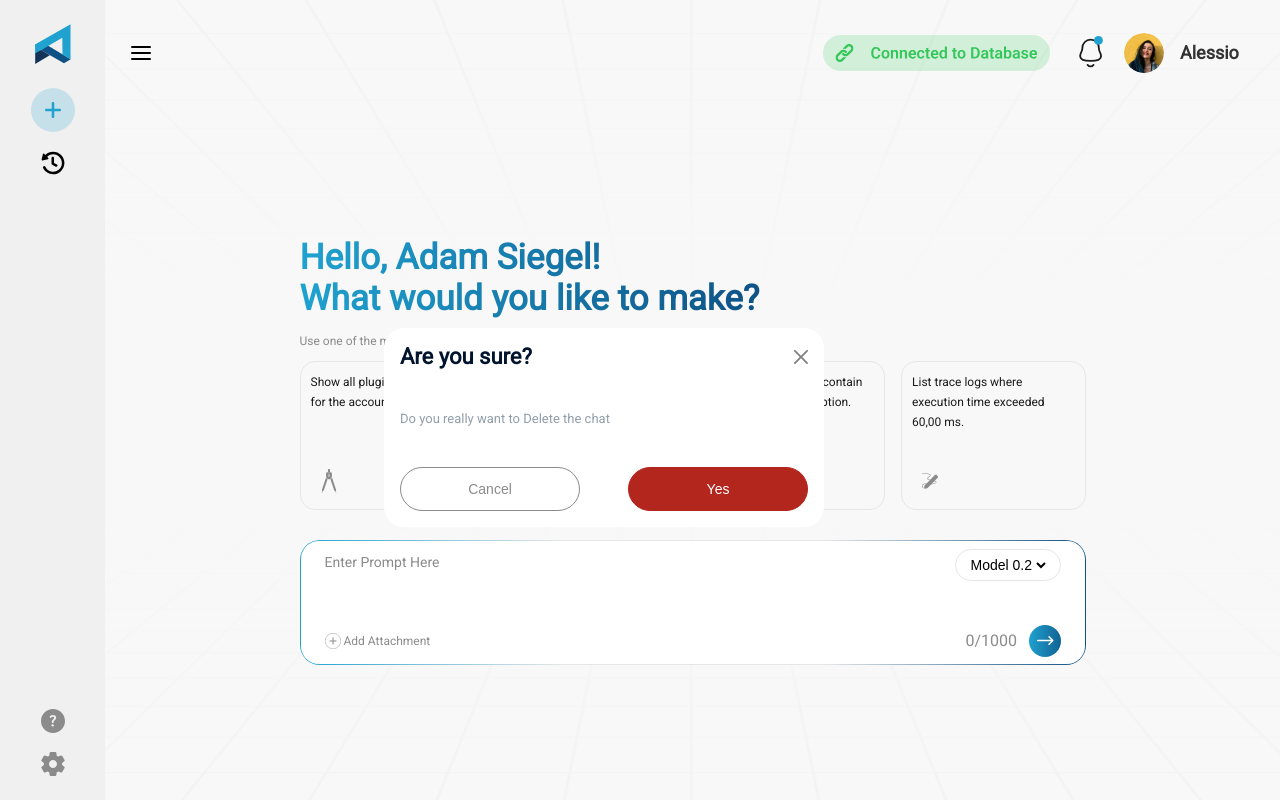
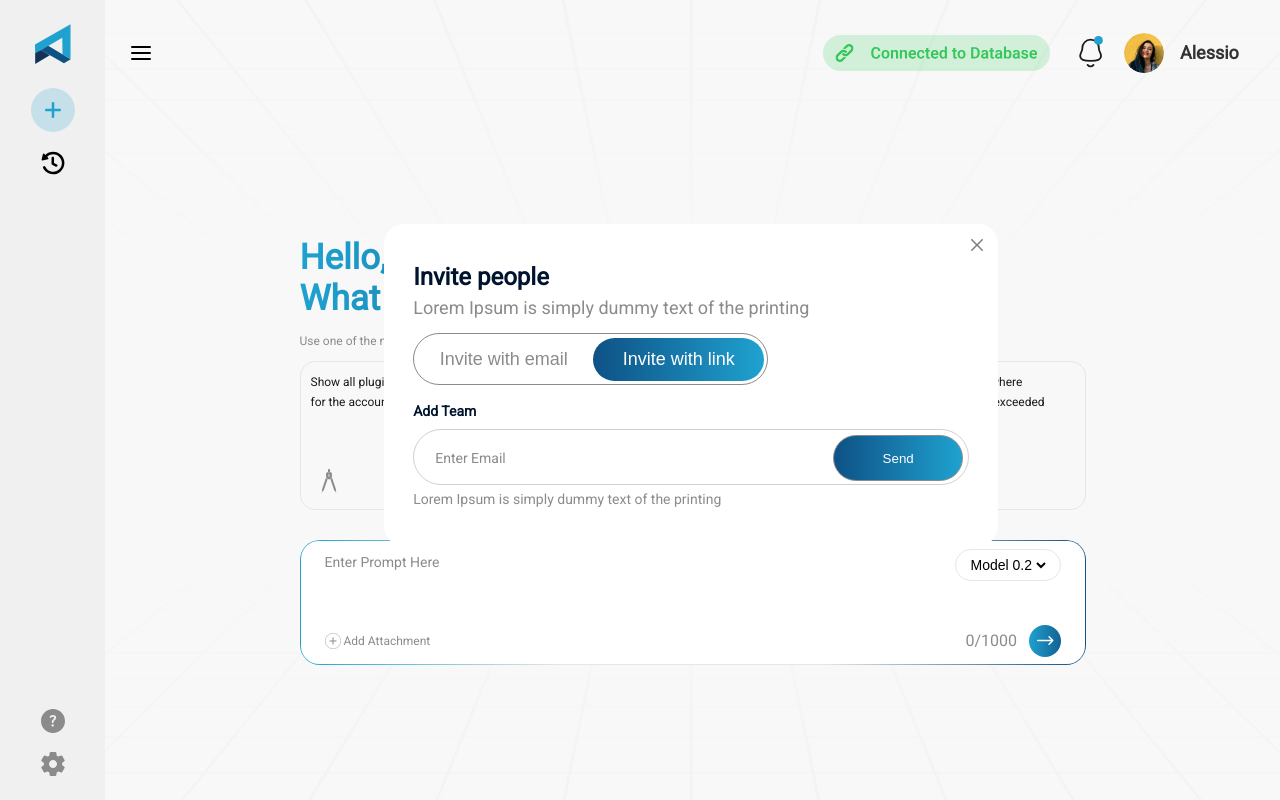
Before and after one commit to Harsh-Panghal/React_Project, a React (Vite) app in the folder react-homepage/Build-landingpage/: page / in a window 1280 px wide. Built offline with nearby package versions, Linux system fonts and the light colour scheme.

Commit message:
done-invite-card

```diff
--- a/react-homepage/Build-landingpage/src/App.css
+++ b/react-homepage/Build-landingpage/src/App.css
@@ -10,11 +10,11 @@
 .delete-chat-acct-card {
   position: absolute;
   top: 41%;
-  left: 30%;
+  left: 32%;
   width: 440px;
   height: 199px;
   background-color: rgba(255, 255, 255, 1);
-  display: flex;
+  display: none;
 
   flex-direction: column;
   justify-content: space-between;
@@ -63,6 +63,125 @@
   border-color: rgba(179, 38, 30, 1);
   font-size: 14px;
   font-weight: 500;
+}
+
+.invite-card {
+  position: absolute;
+  z-index: 5;
+  top: 28%;
+  left: 30%;
+  background-color: rgba(255, 255, 255, 1);
+  width: 614px;
+  border: 2px solid rgba(255, 255, 255, 1);
+  height: 322px;
+  border-radius: 20px;
+  padding: 2rem 1.7rem;
+  justify-content: space-evenly;
+  display: flex;
+  flex-direction: column;
+}
+.invite-card > img {
+  position: absolute;
+  right: 13px;
+  top: 13px;
+  width: 12px;
+  height: 12px;
+}
+.invite-card > h2 {
+  font-size: 24px;
+  color: rgba(0, 20, 45, 1);
+}
+.invite-card > h2 + p {
+  font-size: 18px;
+  color: rgba(139, 139, 139, 1);
+  font-weight: 400;
+}
+.invite-card > .invite-btn {
+  width: 355px;
+  height: 52px;
+  border: 1px solid rgba(139, 139, 139, 1);
+  border-radius: 75px;
+  padding: 4px;
+  margin-top: 10px;
+}
+.invite-card > .invite-btn > button {
+  width: 171px;
+  height: 43px;
+  border: none;
+  background-color: rgba(255, 255, 255, 1);
+  border-radius: 75px;
+  font-size: 18px;
+  font-weight: 500;
+  color: rgba(139, 139, 139, 1);
+}
+.invite-card > .invite-btn > button:hover {
+  cursor: pointer;
+}
+/* .invite-card>.invite-btn>.email{
+  background: linear-gradient(to left,rgba(31, 162, 208, 1),rgba(14, 81, 133, 1));
+  color: rgba(255, 255, 255, 1);
+} */
+.invite-card > .invite-btn > .link {
+  background: linear-gradient(
+    to left,
+    rgba(31, 162, 208, 1),
+    rgba(14, 81, 133, 1)
+  );
+  color: rgba(255, 255, 255, 1);
+}
+
+.invite-card > .invite-btn > .link {
+  position: relative;
+  left: 4px;
+}
+.invite-card > span {
+  font-size: 14px;
+  font-weight: 600;
+  color: rgba(0, 20, 45, 1);
+  margin-top: 12px;
+}
+.invite-card > .email-input {
+  width: 556px;
+  height: 56px;
+  padding: 5px;
+  border: 1px solid rgba(27, 27, 27, 0.2);
+  border-radius: 75px;
+  margin-top: 5px;
+}
+.invite-card > .email-input > input {
+  width: 398px;
+  height: 46px;
+  border: none;
+  outline: none;
+  border-radius: 25px;
+  margin-left: 1rem;
+}
+.invite-card > .email-input > input::placeholder {
+  color: rgba(139, 139, 139, 1);
+  font-size: 14px;
+  font-weight: 400;
+  font-family: "Roboto", sans-serif;
+  line-height: 26px;
+}
+.invite-card > .email-input > .send-btn {
+  width: 130px;
+  height: 46px;
+  border-radius: 75px;
+  border: 1px solid rgba(139, 139, 139, 1);
+  background: linear-gradient(
+    to left,
+    rgba(31, 162, 208, 1),
+    rgba(14, 81, 133, 1)
+  );
+  color: rgba(255, 255, 255, 1);
+}
+.invite-card > .email-input > .send-btn:hover {
+  cursor: pointer;
+}
+.invite-card > .email-input + p {
+  font-size: 14px;
+  font-weight: 400;
+  color: rgba(139, 139, 139, 1);
 }
 .expanded-sidebar {
   width: 270px;
@@ -290,7 +409,7 @@
   /* justify-content: center; */
   cursor: pointer;
 }
-.expanded-sidebar > .expandedsidebar-card2> .help-dropdown > div > span {
+.expanded-sidebar > .expandedsidebar-card2 > .help-dropdown > div > span {
   font-size: 14px;
   font-weight: 500;
 
--- a/react-homepage/Build-landingpage/src/App.jsx
+++ b/react-homepage/Build-landingpage/src/App.jsx
@@ -4,6 +4,7 @@ import Sidebar2 from './components/Sidebar2.jsx';
 import MainContent from './components/MainContent.jsx';
 import React, { useState } from 'react';
 import DeleteChatAccount from './components/DeleteChatAccount.jsx';
+import crossIcon from './assets/cross-icon.svg';
 
 
 function App() {
@@ -21,6 +22,21 @@ function App() {
       {isSidebar2Visible ? <Sidebar2 /> : <Sidebar />}
       <MainContent onToggleSidebar={handleToggleSidebar} />
       <DeleteChatAccount></DeleteChatAccount>
+      <div className="invite-card">
+        <img src={crossIcon} alt="cross-btn" />
+        <h2>Invite people</h2>
+        <p>Lorem Ipsum is simply dummy text of the printing</p>
+        <div className='invite-btn'>
+          <button className='email'>Invite with email</button>
+          <button className='link'>Invite with link</button>
+        </div>
+        <span>Add Team</span>
+        <div className='email-input'>
+           <input type="email" placeholder='Enter Email'/>
+           <button className='send-btn'>Send</button>
+        </div>
+        <p>Lorem Ipsum is simply dummy text of the printing</p>
+      </div>
 
     </>
   );
```
